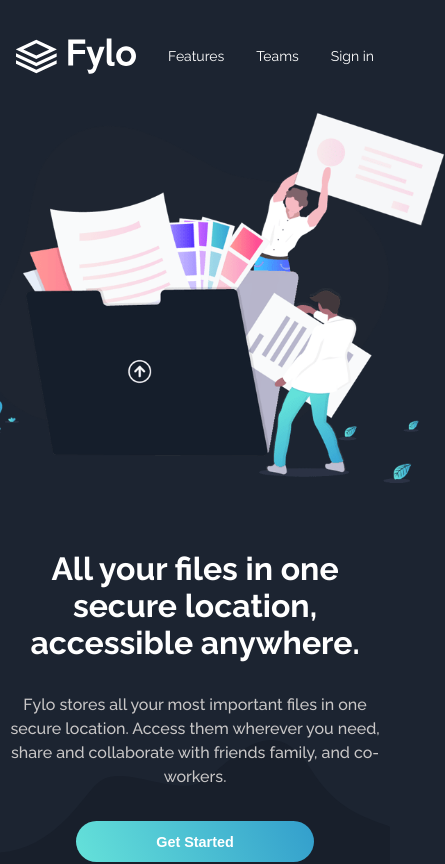
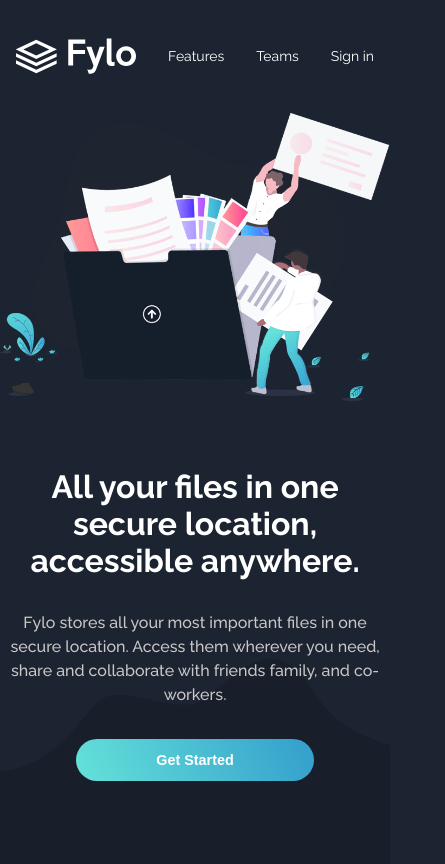
Before and after one commit to Humber70/Fylo-landing-page, a React (Vite) app: page / in a window 390 px wide. Shown: the top 864 px of the page, 445 px wide, since content can reach past the window. Built offline with nearby package versions, Linux system fonts and the light colour scheme; the HTML template or start-up script is replaced by a standard one.

Commit message:
refact: add overflow hidden to Hero and InfoSection components

```diff
--- a/src/components/Hero/Hero.module.css
+++ b/src/components/Hero/Hero.module.css
@@ -10,6 +10,7 @@
   background-repeat: no-repeat;
   background-position: center bottom;
   background-size: contain;
+  overflow: hidden;
 }
 
 .heroImage {
@@ -17,6 +18,10 @@
   img {
     width: 100%;
     object-fit: contain;
+  }
+
+  @media (max-width: 900px) {
+    width: 100%;
   }
 }
 
--- a/src/components/InfoSection/InfoSection.module.css
+++ b/src/components/InfoSection/InfoSection.module.css
@@ -7,6 +7,7 @@
   justify-content: center;
   align-items: center;
   gap: 2rem;
+  overflow: hidden;
 
   img {
     width: 500px;
@@ -16,6 +17,11 @@
   @media (max-width: 900px) {
     flex-direction: column;
     gap: 4rem;
+    margin: 0 2rem;
+
+    img {
+      width: 100%;
+    }
   }
 }
 
```
